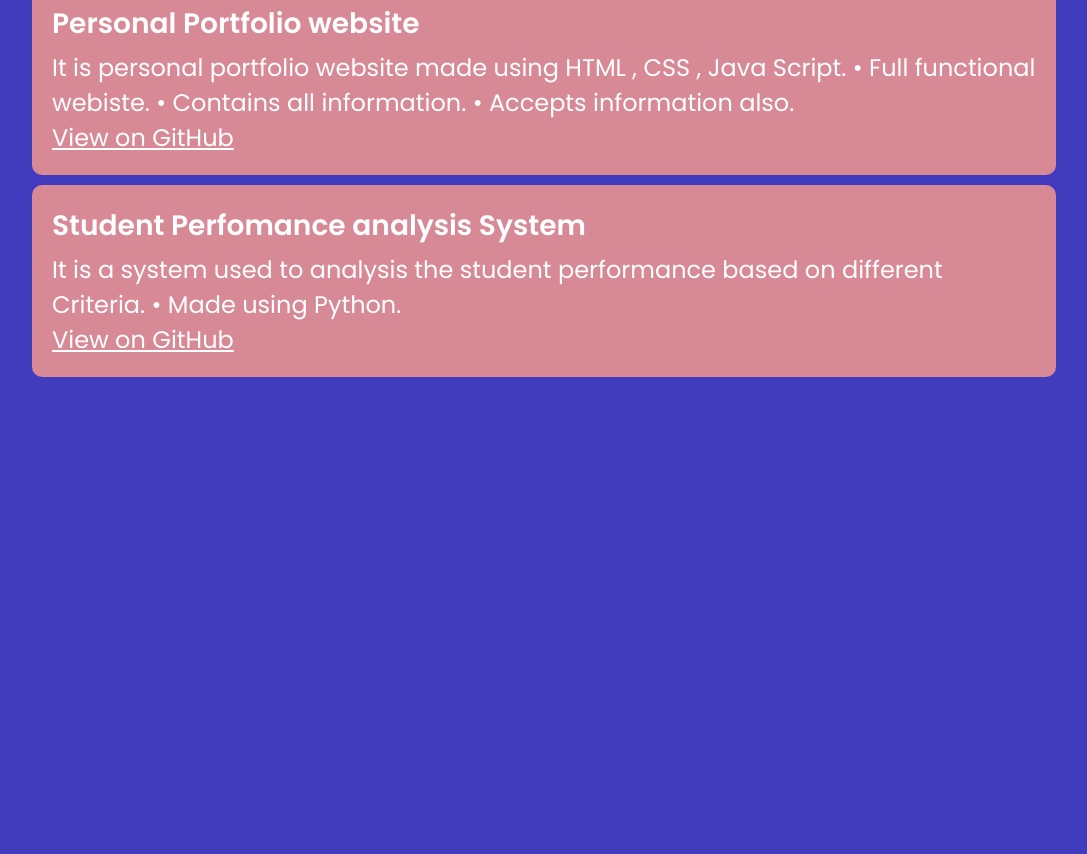
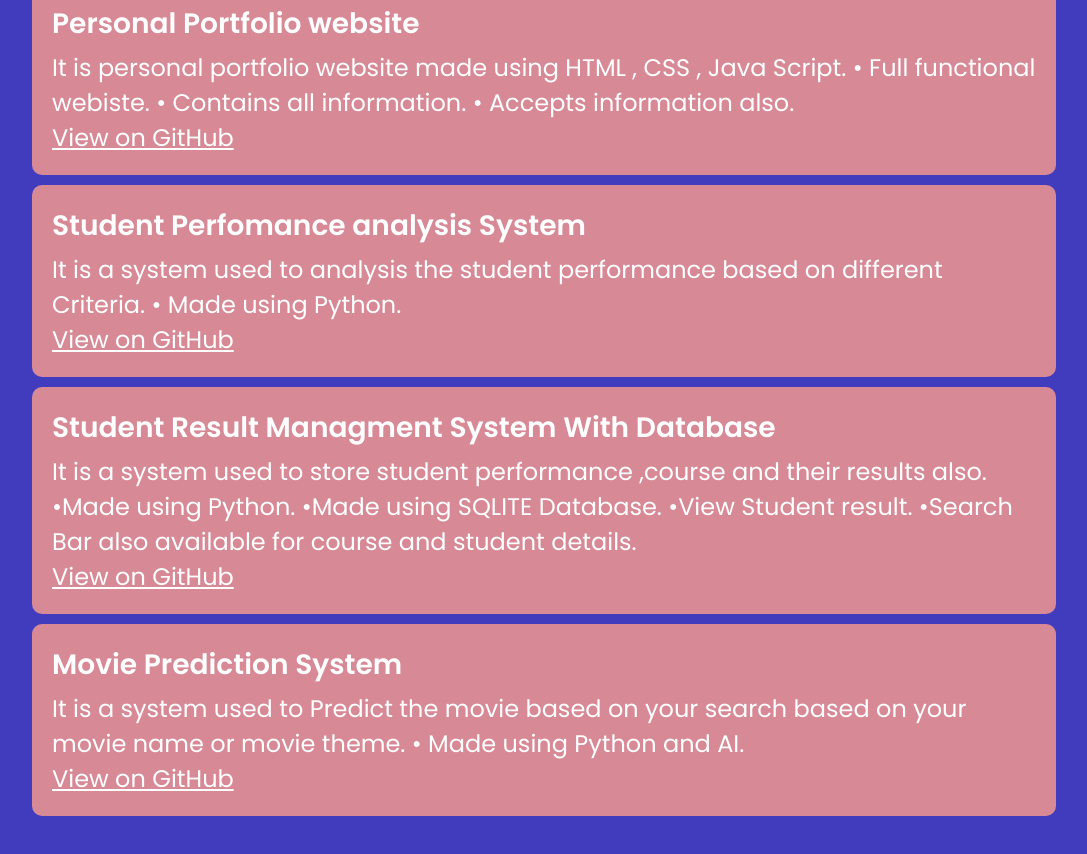
Before and after one commit to harshraj-2025/Portfolio, a plain HTML site: page project.html in a window 1280 px wide. Shown: the part 893-1747 px from the top of the page, without its empty margins (96-1183 px from the left). Before the commit the page ends 1320 px from the top, so only its background shows below. Drawn offline with Linux system fonts and the light colour scheme.

Commit message:
Update project.html

```diff
--- a/project.html
+++ b/project.html
@@ -46,7 +46,7 @@
                 •	Used for home delivery.
                 •	Accepts payments also.
                 </p>
-                <a href="https://github.com/harshraj-2025/Music-System" target="_blank">View on GitHub</a>
+                <a href="https://github.com/harshraj-2025/Food-Ordering-Website-" target="_blank">View on GitHub</a>
             </div>
 
             <div class="project-card">
@@ -66,6 +66,25 @@
                 </p>
                 <a href="https://github.com/harshraj-2025/Student-Performance-analysis-system" target="_blank">View on GitHub</a>
             </div>
+
+            <div class="project-card">
+                <h3>Student Result Managment System With Database</h3>
+                <p>It is a system used to store student performance ,course and their results also.
+                •Made using Python.
+                •Made using SQLITE Database.
+                •View Student result.
+                •Search Bar also available for course and student details.
+                </p>
+                <a href="https://github.com/harshraj-2025/Student-Result-Managment-System-with-Database" target="_blank">View on GitHub</a>
+            </div>
+
+            <div class="project-card">
+                <h3>Movie Prediction System</h3>
+                <p>It is a system used to Predict the movie based on your search based on your movie name or movie theme.
+                •	Made using Python and AI.
+                </p>
+                <a href="https://github.com/harshraj-2025/Movie-Recomendation-System" target="_blank">View on GitHub</a>
+            </div>
         </section>
 
 
```
